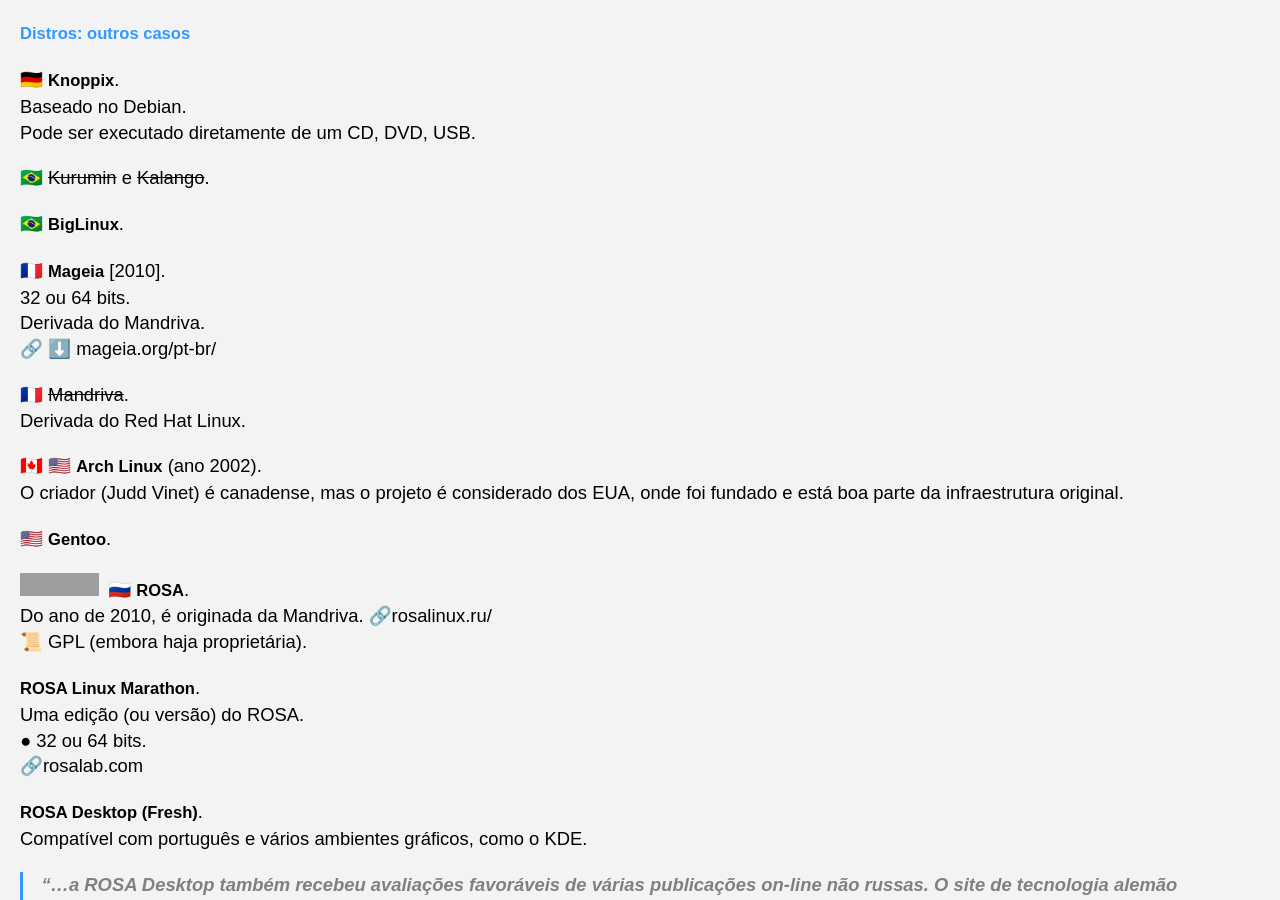
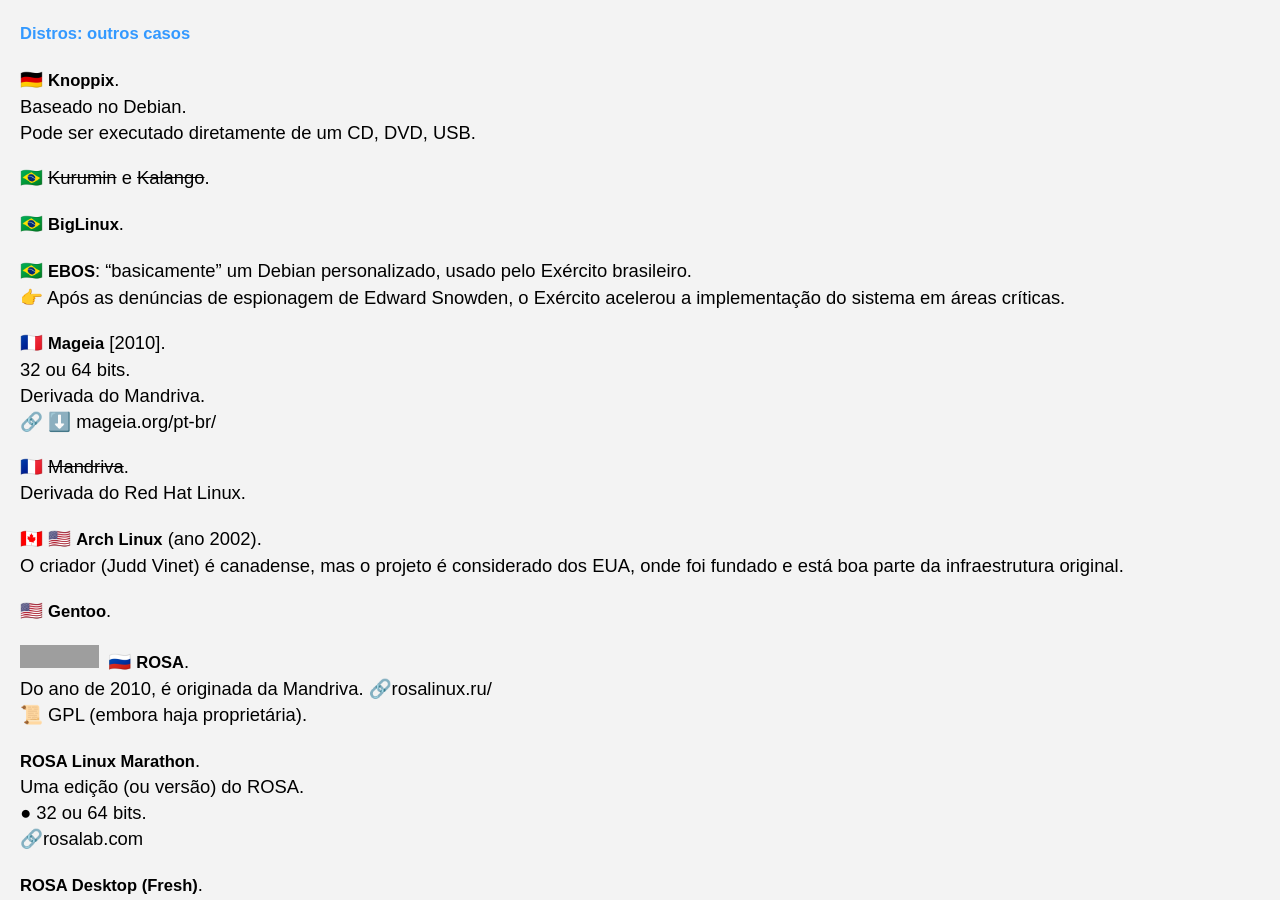
Before and after one commit to Joesynth/joesynth.github.io, a Jekyll site: the page built from _posts/2021-07-07-linux-7-distros-famosas.md, in a window 1280 px wide and 900 px high, scrolled down 3385 px. Built offline with Jekyll 4.4.1, drawn with Linux system fonts in a browser that asks for light colours; grey boxes are pictures that could not be loaded.

Commit message:
Update 2021-07-07-linux-7-distros-famosas.md

```diff
--- a/_posts/2021-07-07-linux-7-distros-famosas.md
+++ b/_posts/2021-07-07-linux-7-distros-famosas.md
@@ -100,6 +100,9 @@
 
 🇧🇷 **BigLinux**.
 
+🇧🇷 **EBOS**: "basicamente" um Debian personalizado, usado pelo Exército brasileiro.
+👉️ Após as denúncias de espionagem de Edward Snowden, o Exército acelerou a implementação do sistema em áreas críticas.
+
 🇫🇷 **Mageia** [2010].
 32 ou 64 bits.
 Derivada do Mandriva.
```
